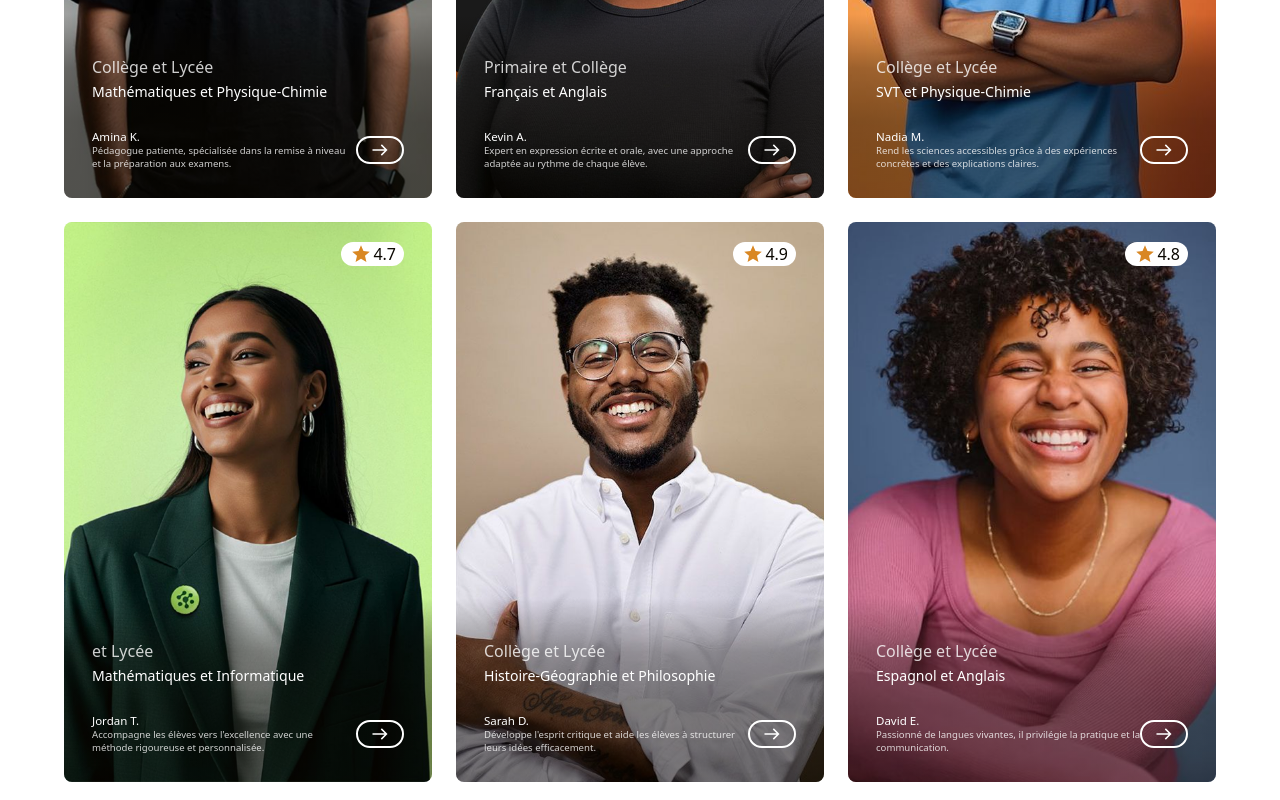
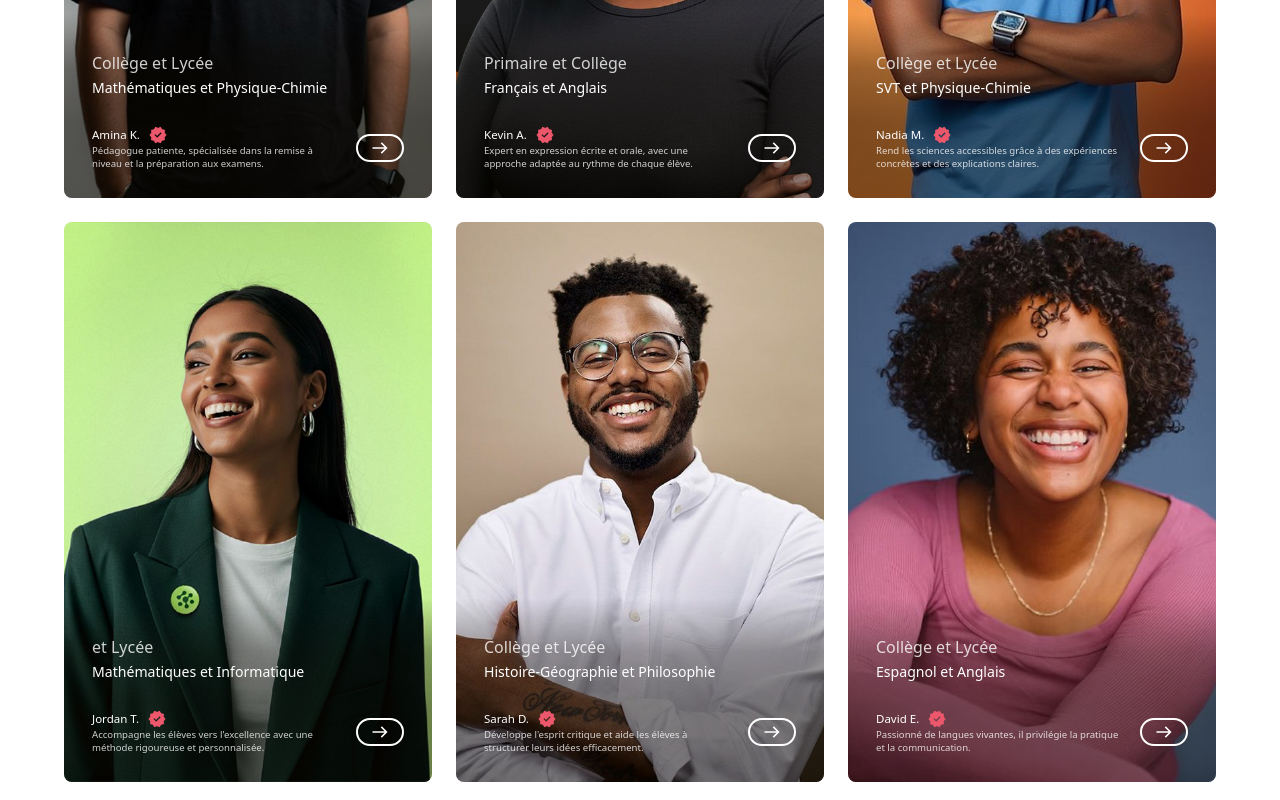
Before and after one commit to D-Repetition/app.d2r, a Next.js app: page /enseignants in a window 1280 px wide. Shown: the part 2380-3180 px from the top of the page. Built offline with nearby package versions, Linux system fonts and the light colour scheme.

Commit message:
Teacher list OK

```diff
--- a/src/components/ui/molecules/TeacherCard.tsx
+++ b/src/components/ui/molecules/TeacherCard.tsx
@@ -66,9 +66,13 @@
                             }
                         </div>
                     </div>
-                    <div className="flex items-center justify-between relative z-1">
+                    <div className="flex items-center justify-between relative z-1 gap-4">
                         <div className="flex flex-col gap-1/2">
-                            <div className="simpleText2 text-white">{props.full_name}</div>
+                            <div className="flex items-center justify-start gap-2"><div className="simpleText2 text-white">{props.full_name}</div>
+                                {
+                                    props.isTrueCard && <img src="/images/verify.png" className='' alt="verify png" />
+                                }
+                            </div>
                             <div className="small text-white/80">{ props.bio }</div>
                         </div>
                         <div className="w-12 h-7 shrink-0 border border-2 border-white flex items-center justify-center rounded-full">
--- a/src/components/ui/organisms/teachers/TeacherListSection.tsx
+++ b/src/components/ui/organisms/teachers/TeacherListSection.tsx
@@ -4,7 +4,7 @@
 import SearchField from '../../molecules/SearchField';
 import Round from '../../atomes/Round';
 import Button from '../../atomes/Button';
-import { teachers } from '@/constants/homeSectionsData'
+import { teacherCtaSection, teachers } from '@/constants/homeSectionsData'
 import { ChevronDown } from '@/components/assets/icons';
 import TeacherCard from '../../molecules/TeacherCard';
 
@@ -28,6 +28,7 @@
                           className='w-full!'
                           key={`${index}`}
                           {...teacher}
+                          isTrueCard={true}
                       />
                   ))}
               </div>
```
